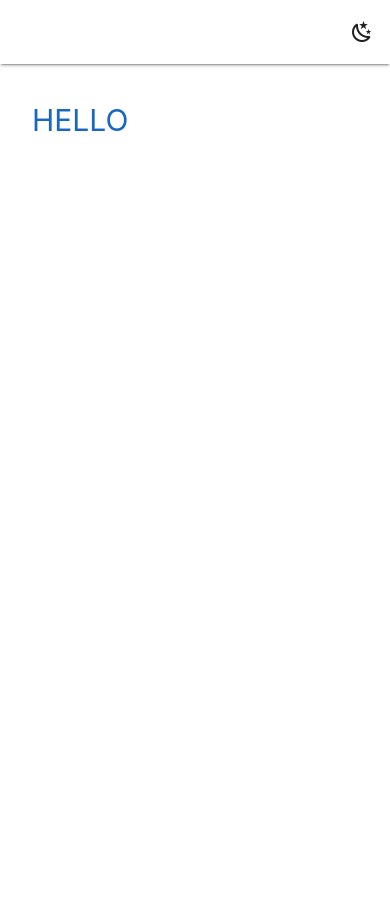
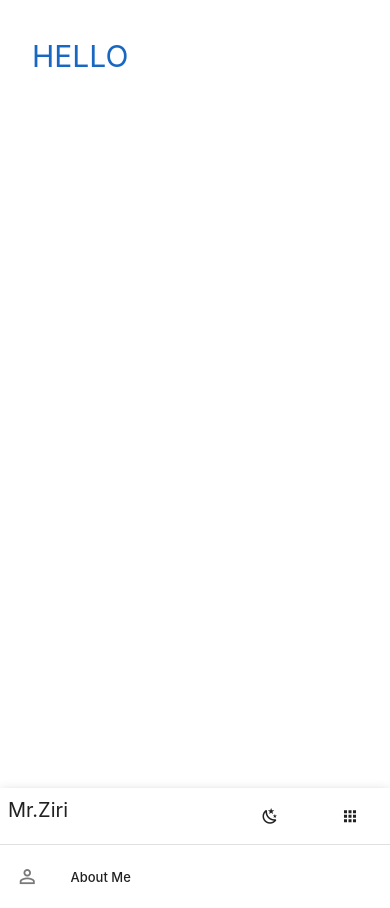
Before and after one commit to mrakhgari/mrakhgari.github.io, a Vue app: page / in a window 390 px wide. Built offline with nearby package versions, Linux system fonts and the light colour scheme.

Commit message:
Add drawer for mobile version

```diff
--- a/src/components/Navbar.vue
+++ b/src/components/Navbar.vue
@@ -1,39 +1,125 @@
 <script setup lang="ts">
+import { ref } from "vue";
+import { useDisplay } from "vuetify";
+const { mdAndUp, smAndDown } = useDisplay();
+
+const drawer = ref(false);
 
 const emit = defineEmits<{
-  (e: 'toggleTheme'): void
-}>()
+  (e: "toggleTheme"): void;
+}>();
 
 const { theme } = defineProps<{
-  theme: string
-}>()
-
+  theme: string;
+}>();
 
 function toggleTheme() {
-  emit('toggleTheme');
+  emit("toggleTheme");
 }
-
-
 </script>
 
 <template>
-  <v-app-bar :elevation="2">
+  <v-app-bar v-if="mdAndUp" :elevation="2">
+    <v-app-bar-title>Mr.Ziri</v-app-bar-title>
     <template v-slot:append>
+      <router-link to="/about" custom v-slot="{ navigate }">
+        <v-btn @click="navigate" role="link">About Me</v-btn>
+      </router-link>
+
+      <router-link to="/education" custom v-slot="{ navigate }">
+        <v-btn @click="navigate" role="link">Education</v-btn>
+      </router-link>
+
+      <router-link to="/work" custom v-slot="{ navigate }">
+        <v-btn @click="navigate" role="link">Work</v-btn>
+      </router-link>
+
+      <router-link to="/contact" custom v-slot="{ navigate }">
+        <v-btn @click="navigate" role="link">Contact</v-btn>
+      </router-link>
+
+      <router-link to="/about" custom v-slot="{ navigate }">
+        <v-btn @click="navigate" role="link">Skills</v-btn>
+      </router-link>
       <v-btn
         :icon="theme === 'light' ? 'mdi-weather-night' : 'mdi-weather-sunny'"
         @click="toggleTheme"
       ></v-btn>
     </template>
-    <!-- <v-spacer></v-spacer> -->
+  </v-app-bar>
 
-    <!-- <v-btn
-        :prepend-icon="
-          theme === 'light' ? 'mdi-weather-sunny' : 'mdi-weather-night'
-        "
-        @click="onClick"
-        >Toggle Theme</v-btn
-      > -->
-  </v-app-bar>
+  <v-navigation-drawer location="bottom" v-model="drawer" v-if="smAndDown">
+    <v-list nav>
+      <v-list-item
+        nav
+        prepend-icon="mdi-account-outline"
+        title="About Me"
+        value="about"
+        to="/about"
+        router
+      ></v-list-item>
+
+      <v-list-item
+        nav
+        prepend-icon="mdi-school-outline"
+        title="Education"
+        to="/education"
+        value="education"
+        router
+      ></v-list-item>
+
+      <v-list-item
+        nav
+        prepend-icon="mdi-briefcase-outline"
+        title="Work"
+        to="/work"
+        value="work"
+        router
+      ></v-list-item>
+
+      <v-list-item
+        nav
+        prepend-icon="mdi-send-outline"
+        title="Contact"
+        to="/contact"
+        value="contact"
+        router
+      ></v-list-item>
+
+      <v-list-item
+        nav
+        prepend-icon="mdi-file-document-multiple-outline"
+        title="Skills"
+        to="/skills"
+        value="skills"
+        router
+      ></v-list-item>
+
+      <v-list-item> </v-list-item>
+    </v-list>
+    <template v-slot:append>
+      <v-spacer />
+
+      <v-btn
+        variant="text"
+        icon="mdi-chevron-double-down"
+        @click.stop="drawer = !drawer"
+      ></v-btn>
+    </template>
+  </v-navigation-drawer>
+
+  <v-bottom-navigation v-if="smAndDown">
+    <v-app-bar-title class="my-2 ms-2">Mr.Ziri</v-app-bar-title>
+    <v-app-bar-nav-icon
+      :icon="theme === 'light' ? 'mdi-weather-night' : 'mdi-weather-sunny'"
+      @click="toggleTheme"
+    >
+    </v-app-bar-nav-icon>
+    <v-app-bar-nav-icon
+      icon="mdi-apps"
+      @click.stop="drawer = !drawer"
+    ></v-app-bar-nav-icon>
+  </v-bottom-navigation>
 </template>
 
 <style scoped></style>
```
Also changed, not shown: src/App.vue (+3 -4 lines).
